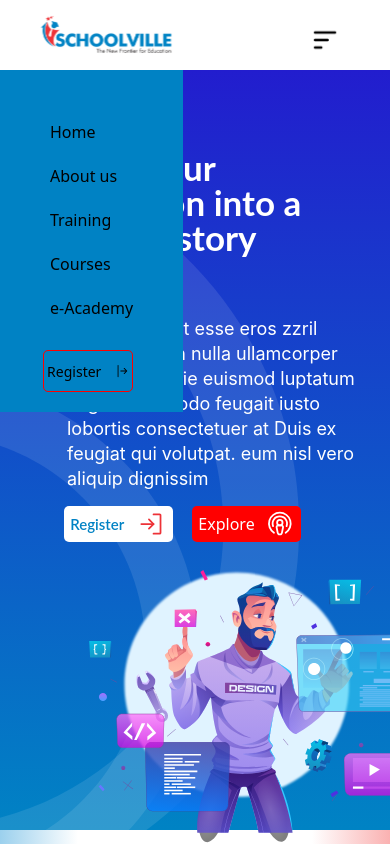
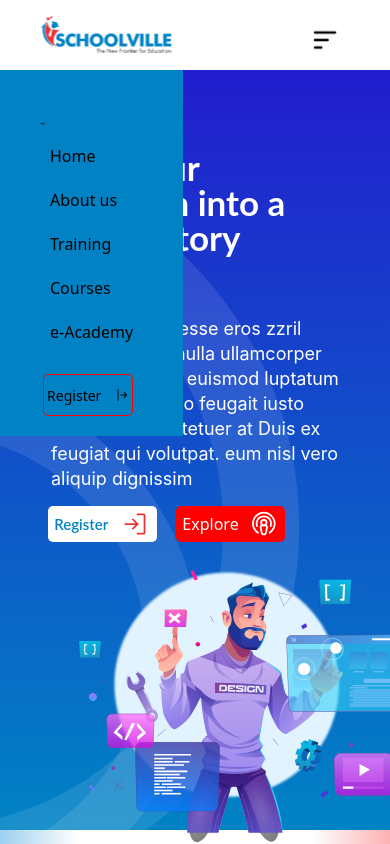
Before and after one commit to NwekeFavour/schoolville-webapp, a React (Vite) app: page / in a window 390 px wide. Both pictures are taken after a click on the picture 324 px from the left and 40 px from the top of the page. Shown: the top 844 px of the page. Built offline with nearby package versions, Linux system fonts and the light colour scheme.

Commit message:
New commit

```diff
--- a/src/components/header/head.css
+++ b/src/components/header/head.css
@@ -931,8 +931,9 @@ width: 300px;
 
     .heroSectiontext{
         position: relative;
-        right: 352px;
+        /* right: 352px; */
         width: 100%;
+        right: 368px;
     }
 
     .HeroHeader{
@@ -1001,7 +1002,7 @@ width: 300px;
     .Hero_Img img{
         width: 325px;
         position: relative;
-        left: 110px;
+        left: 100px;
     }
 
     .p-text{
@@ -1138,7 +1139,7 @@ width: 300px;
         position: absolute;
         top: 0rem;
         right: 20px;
-        width: 360px;
+        width: 373px;
         background-color: #0477C5;
         z-index: 1;
         opacity: 50%;
@@ -1146,13 +1147,13 @@ width: 300px;
     }
 
     .Man img{
-        width: 360px;
+        width: 373px;
 
     }
 
     .ManLink{
         position: relative;
-        left: -6px;
+        left: 18px;
         bottom: 600px;
     }
 
@@ -1386,7 +1387,7 @@ width: 300px;
 
     .Last_Section{
         position: relative;
-        top: 47.4rem;
+        top: 48.7rem;
     }
 
     .Nav_Link{
--- a/src/components/header/head.jsx
+++ b/src/components/header/head.jsx
@@ -66,7 +66,7 @@ function head(props) {
           </div>
           <div className='navList'>
             <nav className={`List ${navOpen ? "LIST" : ''}`}>
-              <ul>
+              <ul>-
                 <li><a href='#'>Home</a></li>
                 <li><a href='#'>About us</a></li>
                 <li><a href='#'>Training</a></li>
```
